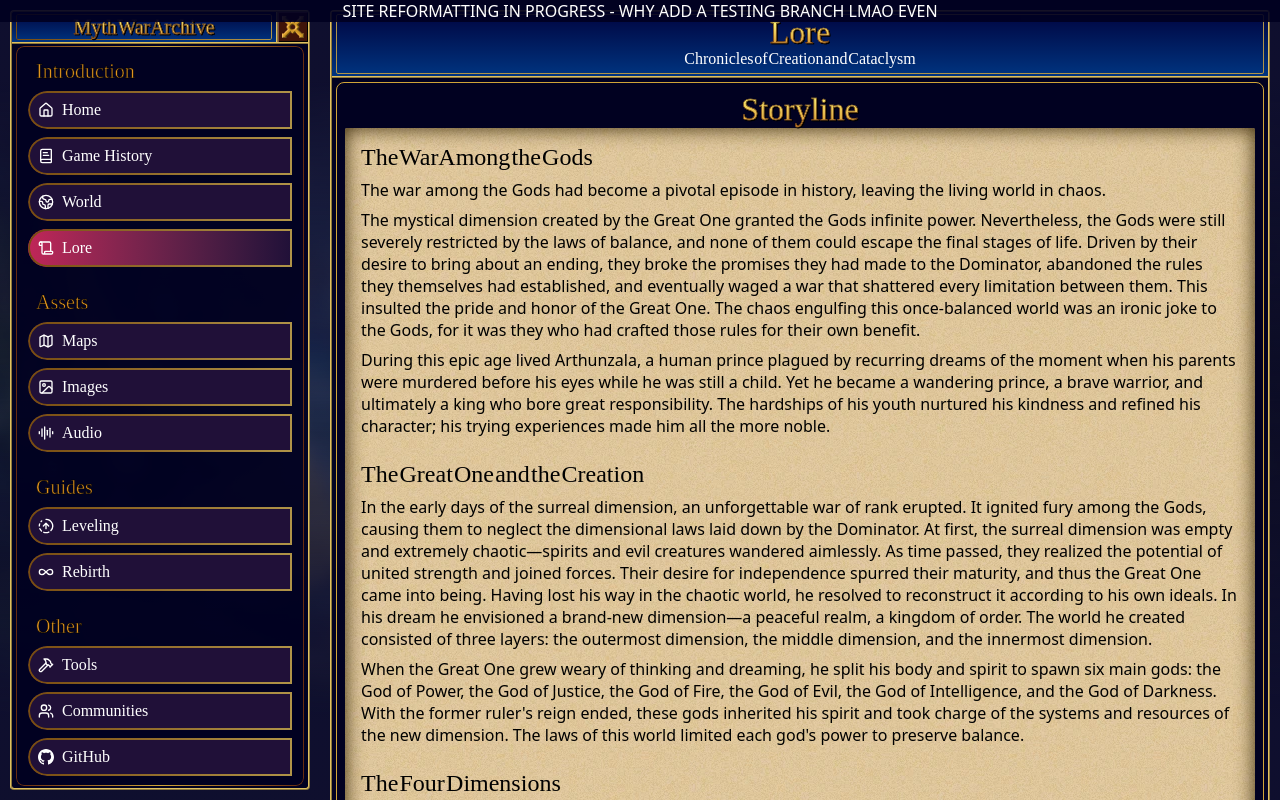
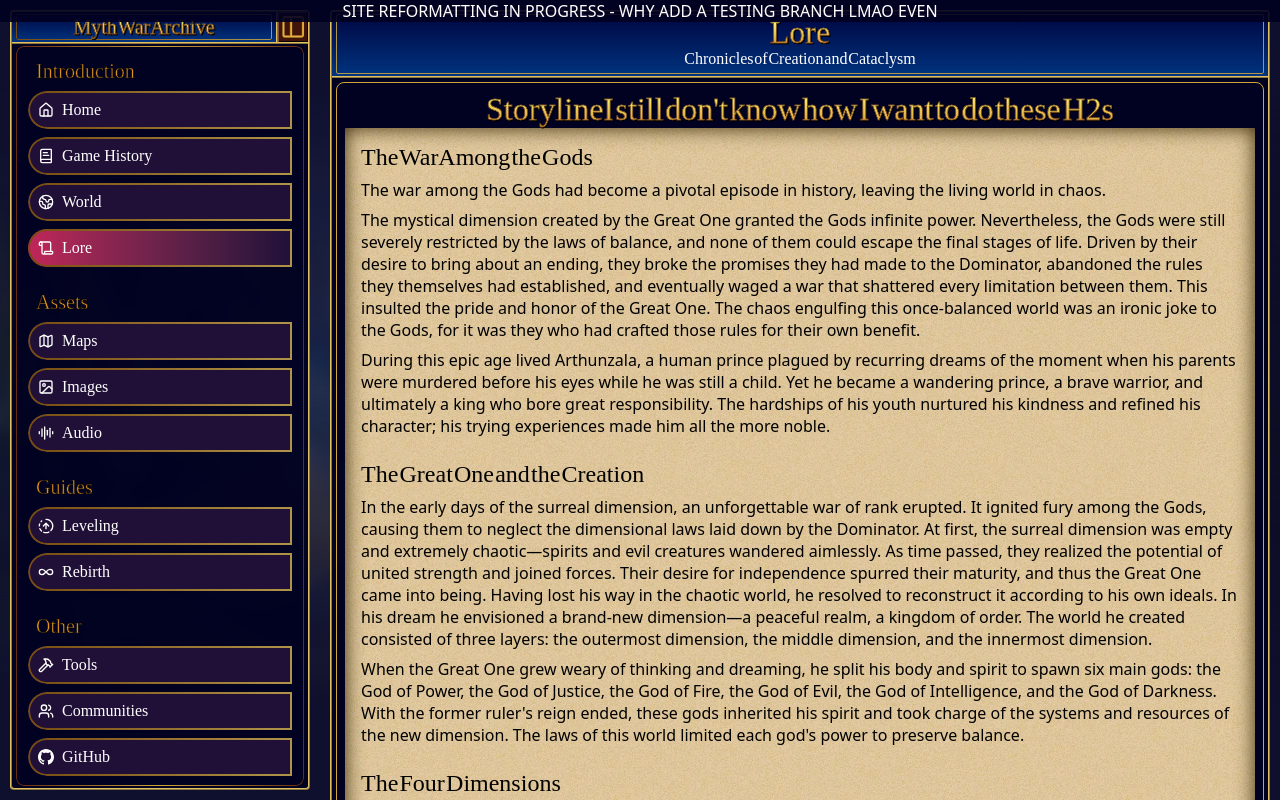
Before and after one commit to MGSimard/myth-war-archive-v2, a React (Vite) app: page /lore in a window 1280 px wide. Shown: the top 800 px of the page. Built offline with nearby package versions, Linux system fonts and the light colour scheme; a web font is replaced by a local one.

Commit message:
I'm tired

```diff
--- a/src/_styles/global.css
+++ b/src/_styles/global.css
@@ -496,12 +496,18 @@ main:has(#hero) {
   word-spacing: -0.2em;
 }
 .content-wrapper {
+  display: flex;
+  flex-direction: column;
+  gap: 3.2rem;
   margin: 0.4rem;
   border: 0.1rem solid var(--clrGoldInnerLineLight);
   border-radius: 0.8rem;
 }
 section {
   padding: 0.8rem;
+}
+section h2::after {
+  content: "I still don't know how I want to do these H2s";
 }
 section h3 {
   font-size: 2.4rem;
--- a/src/routes/world.tsx
+++ b/src/routes/world.tsx
@@ -11,6 +11,7 @@ function PageWorld() {
   return (
     <>
       <Header title="World" subtitle="Explore the Lands and Regions of Myth War" />
+      <div className="content-wrapper">
         <Section title="Rarus Continent" id="rarus-continent">
           <Figure
             caption="Rarus Continent, Myth War Online"
@@ -104,6 +105,7 @@ function PageWorld() {
             />
           </div>
         </Section>
+      </div>
     </>
   );
 }
```
Lines whose indentation alone changed are shown as unchanged.
